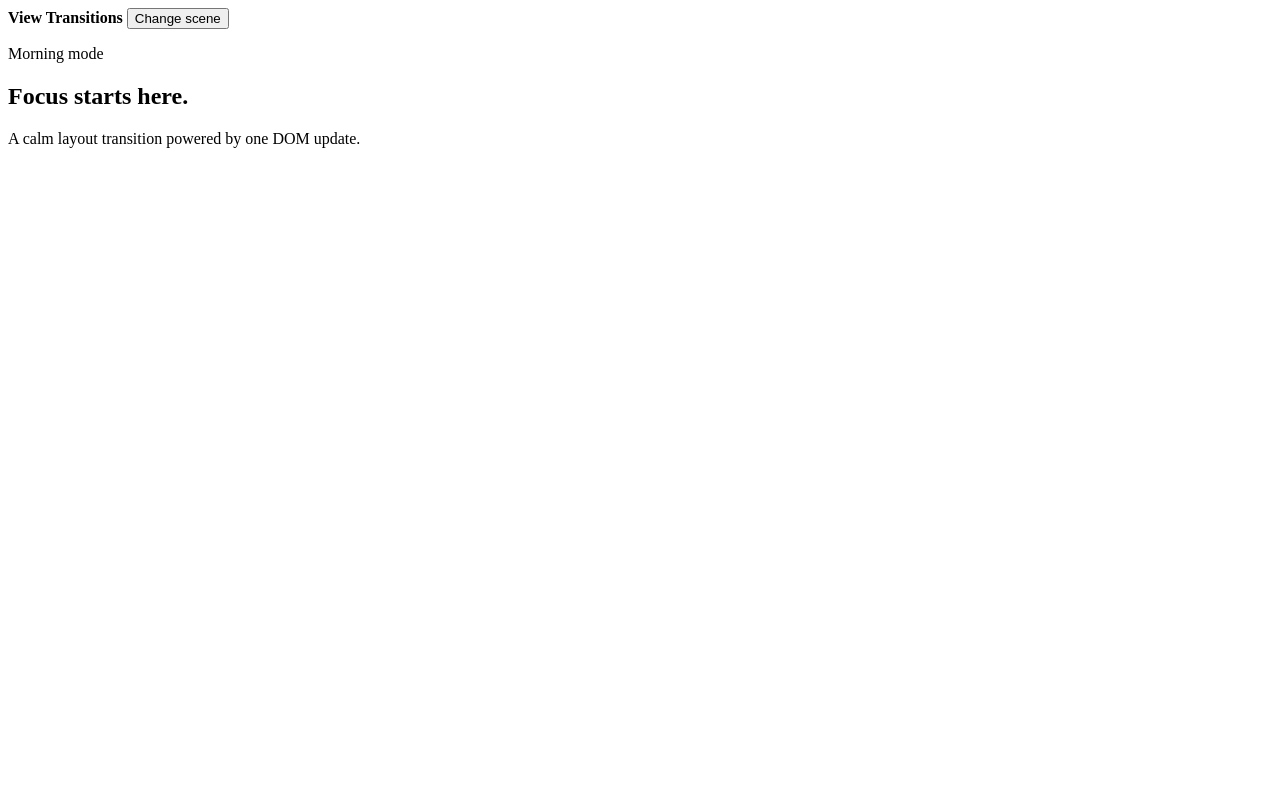
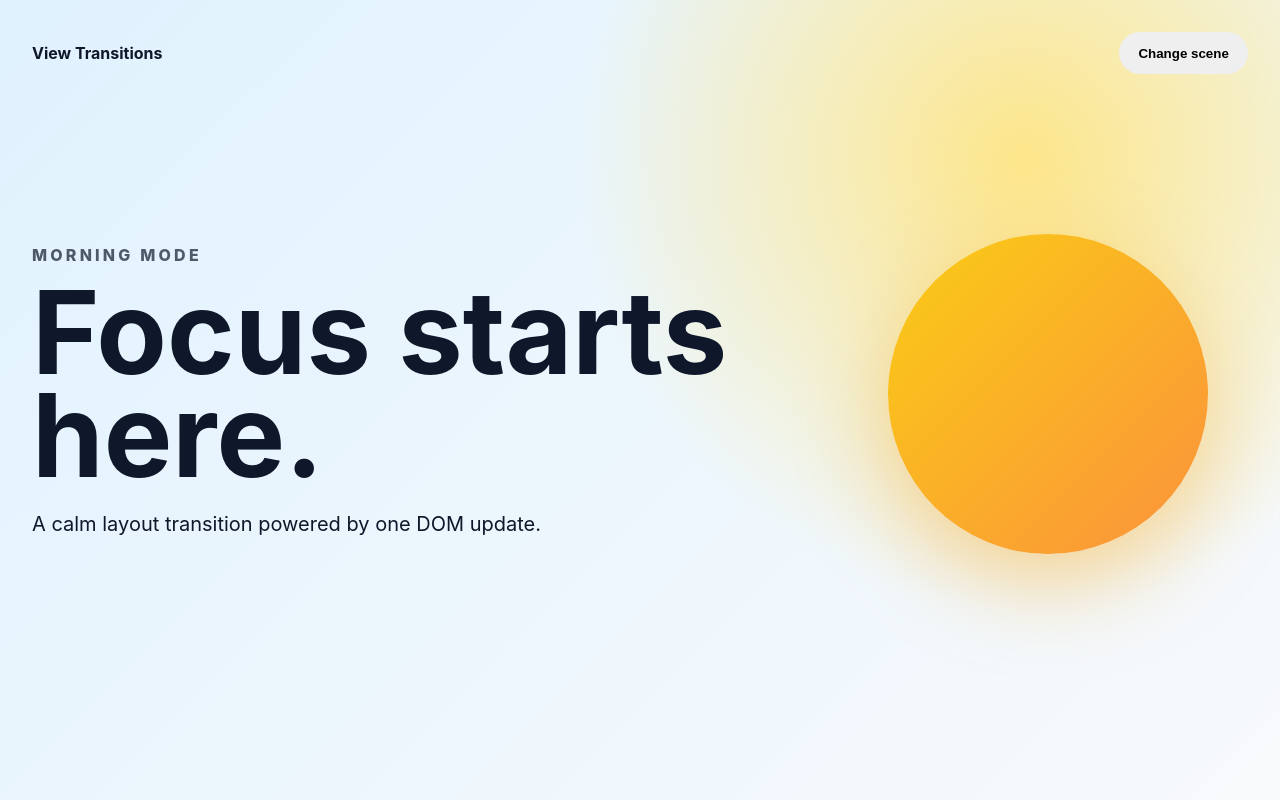
Before and after one commit to karima002/pull-request-demo, a plain HTML site: page index.html in a window 1280 px wide. Both pictures are taken after a click on the button "Change scene". Drawn offline with Linux system fonts and the light colour scheme.

Commit message:
feat: js & css

```diff
--- a/index.html
+++ b/index.html
@@ -14,3 +14,188 @@
       <div class="orb" id="orb"></div>
     </section>
   </main>
+
+  <script>
+
+const page = document.querySelector("#page");
+const toggle = document.querySelector("#toggle");
+const label = document.querySelector("#label");
+const title = document.querySelector("#title");
+const text = document.querySelector("#text");
+
+function changeScene() {
+  const isNight = page.classList.toggle("night");
+
+  label.textContent = isNight ? "Night mode" : "Morning mode";
+  title.textContent = isNight
+    ? "Ideas glow after dark."
+    : "Focus starts here.";
+
+  text.textContent = isNight
+    ? "The same DOM nodes morph between scenes using named transitions."
+    : "A calm layout transition powered by one DOM update.";
+
+  toggle.textContent = isNight ? "Back to morning" : "Change scene";
+}
+
+toggle.addEventListener("click", () => {
+  if (!document.startViewTransition) {
+    changeScene();
+    return;
+  }
+
+  document.startViewTransition(changeScene);
+});
+  </script>
+
+  <style>
+
+* {
+  box-sizing: border-box;
+}
+
+body {
+  margin: 0;
+  font-family: Inter, system-ui, sans-serif;
+  background: #f8fafc;
+}
+
+.page {
+  min-height: 100vh;
+  padding: 2rem;
+  color: #0f172a;
+  background:
+    radial-gradient(circle at 80% 20%, #fde68a, transparent 28rem),
+    linear-gradient(135deg, #e0f2fe, #f8fafc);
+}
+
+.page.night {
+  color: #f8fafc;
+  background:
+    radial-gradient(circle at 80% 20%, #6366f1, transparent 28rem),
+    linear-gradient(135deg, #020617, #1e1b4b);
+}
+
+nav {
+  display: flex;
+  justify-content: space-between;
+  align-items: center;
+}
+
+button {
+  border: 0;
+  border-radius: 999px;
+  padding: 0.85rem 1.2rem;
+  font-weight: 800;
+  cursor: pointer;
+}
+
+.hero {
+  min-height: 80vh;
+  display: grid;
+  grid-template-columns: 1fr 360px;
+  align-items: center;
+  gap: 3rem;
+}
+
+.copy {
+  view-transition-name: copy;
+}
+
+#label {
+  text-transform: uppercase;
+  letter-spacing: 0.2em;
+  font-weight: 800;
+  opacity: 0.7;
+}
+
+h1 {
+  max-width: 760px;
+  font-size: clamp(3rem, 9vw, 8rem);
+  line-height: 0.9;
+  margin: 0;
+}
+
+#text {
+  max-width: 36rem;
+  font-size: 1.25rem;
+  line-height: 1.6;
+}
+
+.orb {
+  width: 320px;
+  aspect-ratio: 1;
+  border-radius: 50%;
+  background: linear-gradient(135deg, #facc15, #fb923c);
+  box-shadow: 0 30px 90px #f59e0b66;
+  view-transition-name: orb;
+}
+
+.page.night .orb {
+  border-radius: 32%;
+  background: linear-gradient(135deg, #818cf8, #c084fc);
+  box-shadow: 0 30px 90px #6366f166;
+  transform: rotate(25deg);
+}
+
+::view-transition-group(root),
+::view-transition-group(copy),
+::view-transition-group(orb) {
+  animation-duration: 800ms;
+  animation-timing-function: cubic-bezier(.2, .8, .2, 1);
+}
+
+::view-transition-old(copy) {
+  animation: slide-out 350ms ease both;
+}
+
+::view-transition-new(copy) {
+  animation: slide-in 550ms ease both;
+}
+
+::view-transition-old(orb) {
+  animation: pop-out 450ms ease both;
+}
+
+::view-transition-new(orb) {
+  animation: pop-in 700ms ease both;
+}
+
+@keyframes slide-out {
+  to {
+    opacity: 0;
+    transform: translateY(24px);
+  }
+}
+
+@keyframes slide-in {
+  from {
+    opacity: 0;
+    transform: translateY(-24px);
+  }
+}
+
+@keyframes pop-out {
+  to {
+    opacity: 0;
+    transform: scale(0.7) rotate(-20deg);
+  }
+}
+
+@keyframes pop-in {
+  from {
+    opacity: 0;
+    transform: scale(1.25) rotate(40deg);
+  }
+}
+
+@media (max-width: 800px) {
+  .hero {
+    grid-template-columns: 1fr;
+  }
+
+  .orb {
+    width: min(280px, 70vw);
+  }
+}
+  </style>
```
